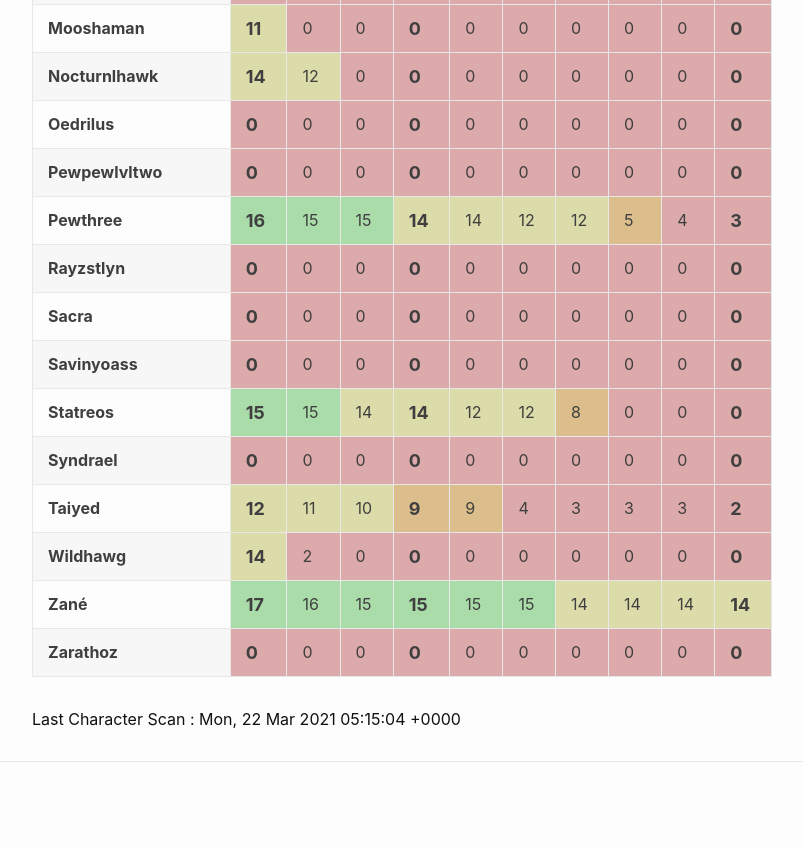
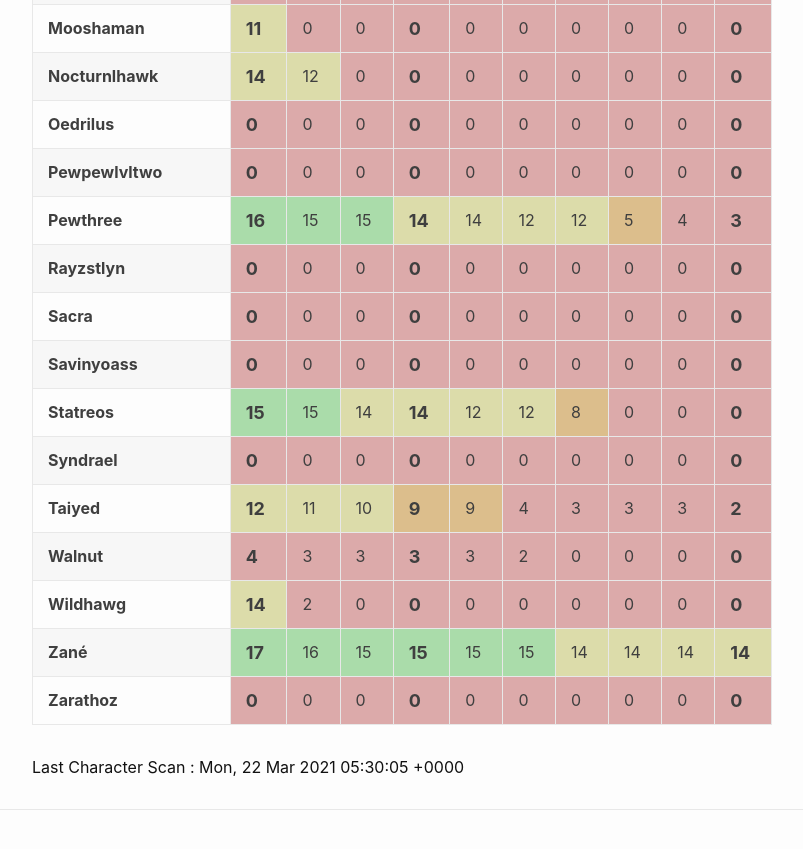
Before and after one commit to eldertribunal/keystonetracker, a Jekyll site: the page built from weekly.md, in a window 1280 px wide and 900 px high, scrolled down 1294 px. Shown: the top 849 px of the window, without its empty margins (126-929 px from the left). Built offline with Jekyll 4.4.1, drawn with Linux system fonts in a browser that asks for light colours.

Commit message:
auto scan Mon Mar 22 05:30:44 UTC 2021

```diff
--- a/_data/scanned.json
+++ b/_data/scanned.json
@@ -1,3 +1,3 @@
 {
-  "timestamp": 1616390104
+  "timestamp": 1616391005
 }
--- a/_data/weekly.json
+++ b/_data/weekly.json
@@ -53,6 +53,21 @@
       0,
       0,
       0,
+      0,
+      0,
+      0,
+      0
+    ]
+  },
+  {
+    "name": "Walnut",
+    "dungeons": [
+      4,
+      3,
+      3,
+      3,
+      3,
+      2,
       0,
       0,
       0,
```
Also changed, not shown: _data/characters.json (+45 -0 lines).
